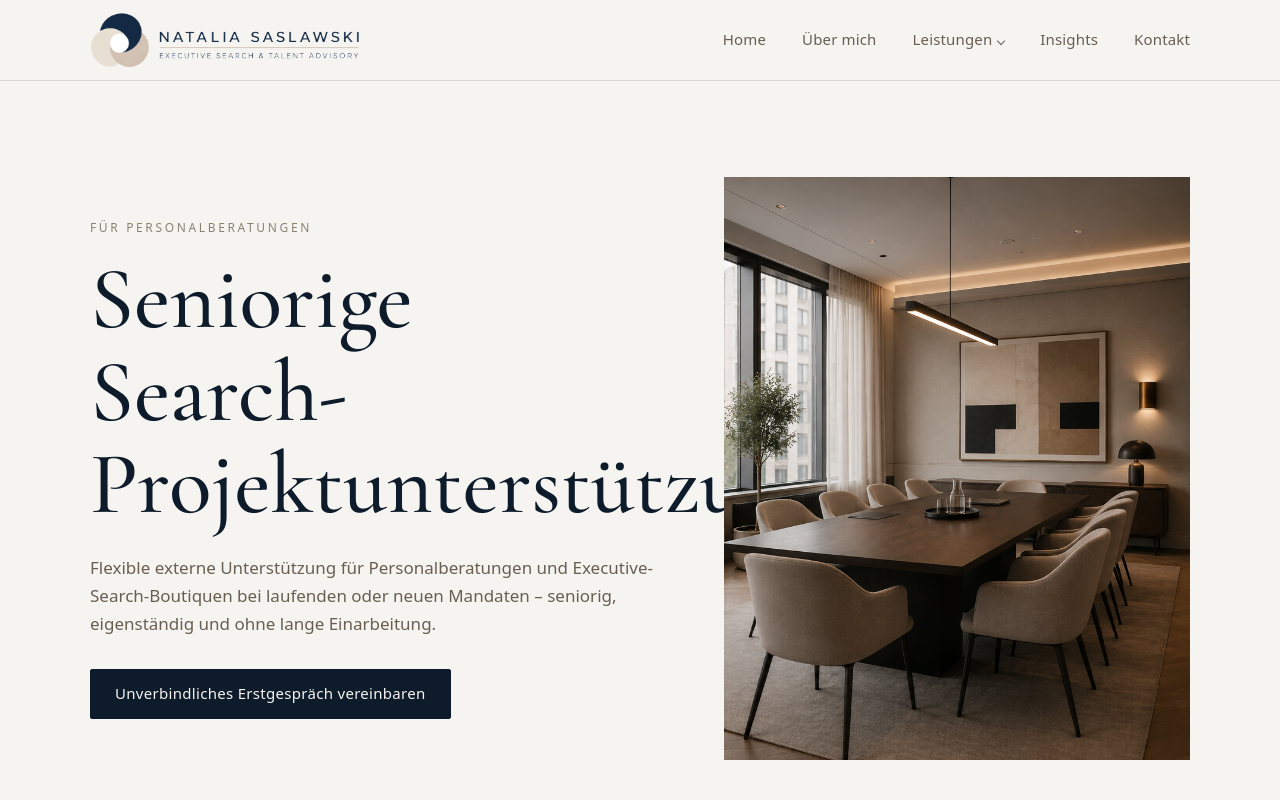
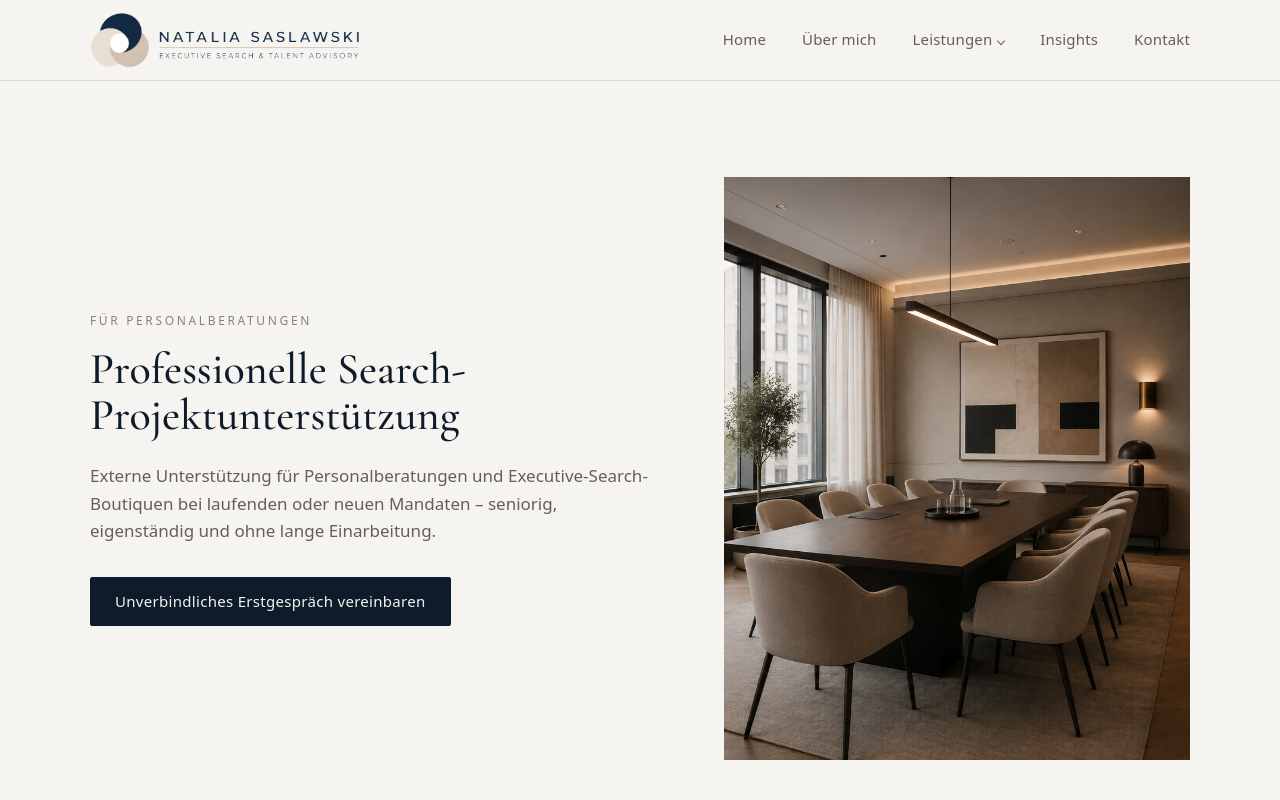
Before and after one commit to nataliasaslawski/Website, a Next.js app: page /fuer-personalberatungen in a window 1280 px wide. Shown: the top 800 px of the page. Built offline with nearby package versions, Linux system fonts and the light colour scheme.

Commit message:
Für Personalberatungen hero: reword headline, reduce size, trim intro word
Co-Authored-By: Claude Sonnet 5 <noreply@anthropic.com>

```diff
--- a/src/app/fuer-personalberatungen/page.tsx
+++ b/src/app/fuer-personalberatungen/page.tsx
@@ -47,11 +47,11 @@ export default function FuerPersonalberatungenPage() {
         <Container className="grid items-center gap-12 py-16 md:py-24 lg:grid-cols-[1.1fr_0.9fr] lg:gap-16">
           <div>
             <Eyebrow>Für Personalberatungen</Eyebrow>
-            <h1 className="mt-4 font-display text-[2.5rem] font-medium leading-[1.05] text-navy-900 md:text-4xl">
-              Seniorige Search-Projektunterstützung
+            <h1 className="mt-4 font-display text-[2.5rem] font-medium leading-[1.05] text-navy-900 md:text-[2.75rem]">
+              Professionelle Search-Projektunterstützung
             </h1>
             <p className="mt-6 text-[17px] leading-relaxed text-text-secondary">
-              Flexible externe Unterstützung für Personalberatungen und
+              Externe Unterstützung für Personalberatungen und
               Executive-Search-Boutiquen bei laufenden oder neuen Mandaten –
               seniorig, eigenständig und ohne lange Einarbeitung.
             </p>
```
